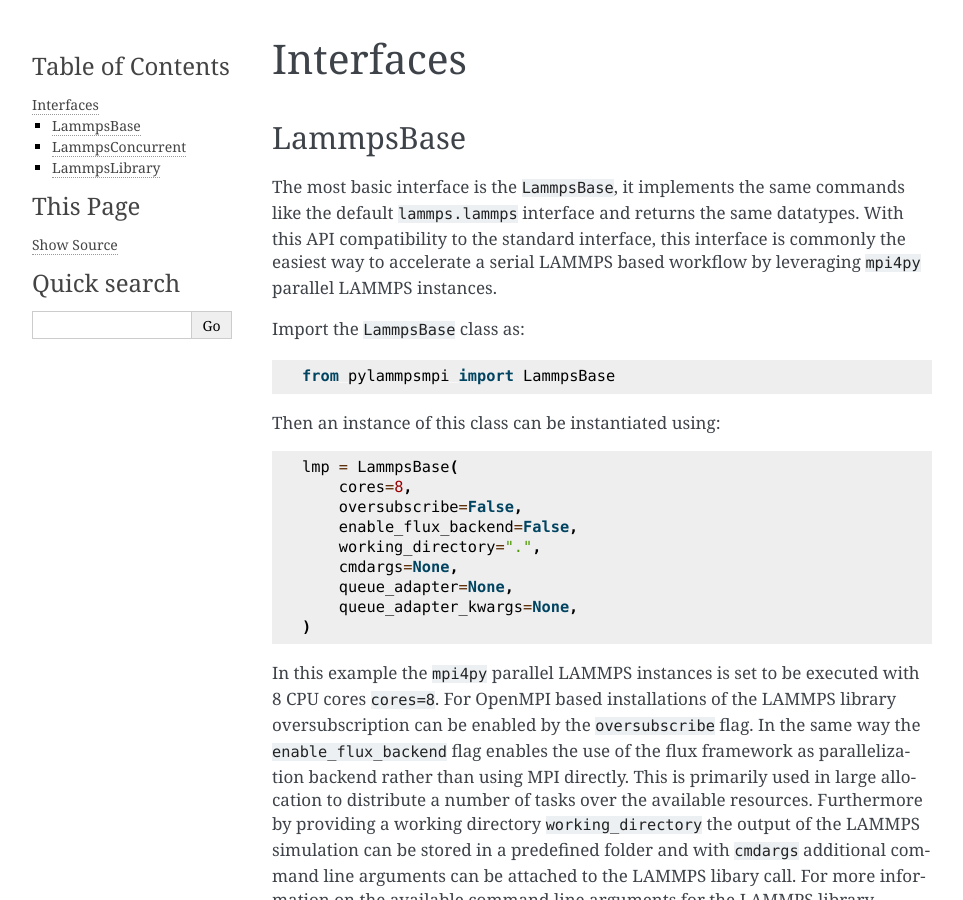
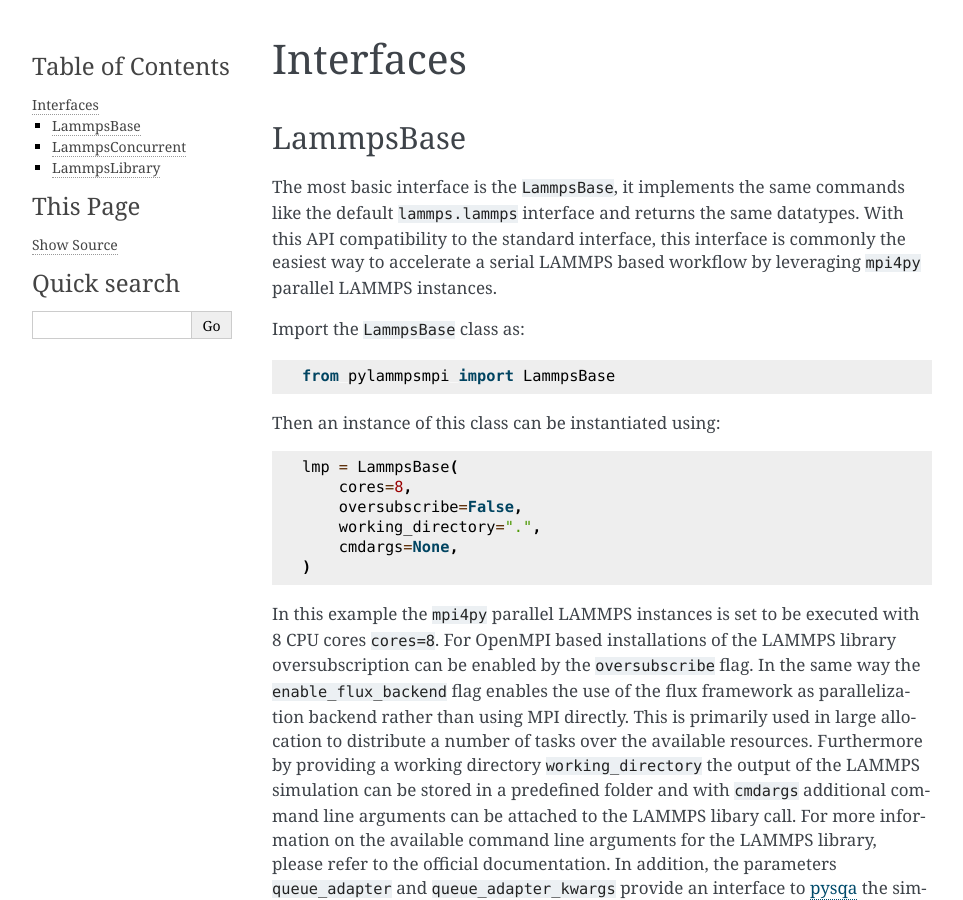
Before and after one commit to pyiron/pylammpsmpi, a Sphinx documentation site: the page built from docs/source/interfaces.md, in a window 1280 px wide and 900 px high. Shown: the whole window, without its empty margins (148-1111 px from the left). Built offline with Sphinx 7.4.7, drawn with Linux system fonts in a browser that asks for light colours; some of the changed text lies outside the part shown.

Commit message:
Update documentation - remove unused keywords (#350)

````diff
--- a/docs/source/interfaces.md
+++ b/docs/source/interfaces.md
@@ -14,11 +14,8 @@ Then an instance of this class can be instantiated using:
 lmp = LammpsBase(
     cores=8,
     oversubscribe=False,
-    enable_flux_backend=False,
     working_directory=".",
     cmdargs=None,
-    queue_adapter=None,
-    queue_adapter_kwargs=None,
 )
 ```
 In this example the `mpi4py` parallel LAMMPS instances is set to be executed with 8 CPU cores `cores=8`. For OpenMPI
@@ -103,11 +100,8 @@ Then an instance of this class can be instantiated using:
 lmp = LammpsConcurrent(
     cores=8,
     oversubscribe=False,
-    enable_flux_backend=False,
     working_directory=".",
     cmdargs=None,
-    queue_adapter=None,
-    queue_adapter_kwargs=None,
 )
 ```
 In this example the `mpi4py` parallel LAMMPS instances is set to be executed with 8 CPU cores `cores=8`. For OpenMPI
@@ -208,11 +202,8 @@ Then an instance of this class can be instantiated using:
 lmp = LammpsLibrary(
     cores=8,
     oversubscribe=False,
-    enable_flux_backend=False,
     working_directory=".",
     cmdargs=None,
-    queue_adapter=None,
-    queue_adapter_kwargs=None,
 )
 ```
 In this example the `mpi4py` parallel LAMMPS instances is set to be executed with 8 CPU cores `cores=8`. For OpenMPI
````
